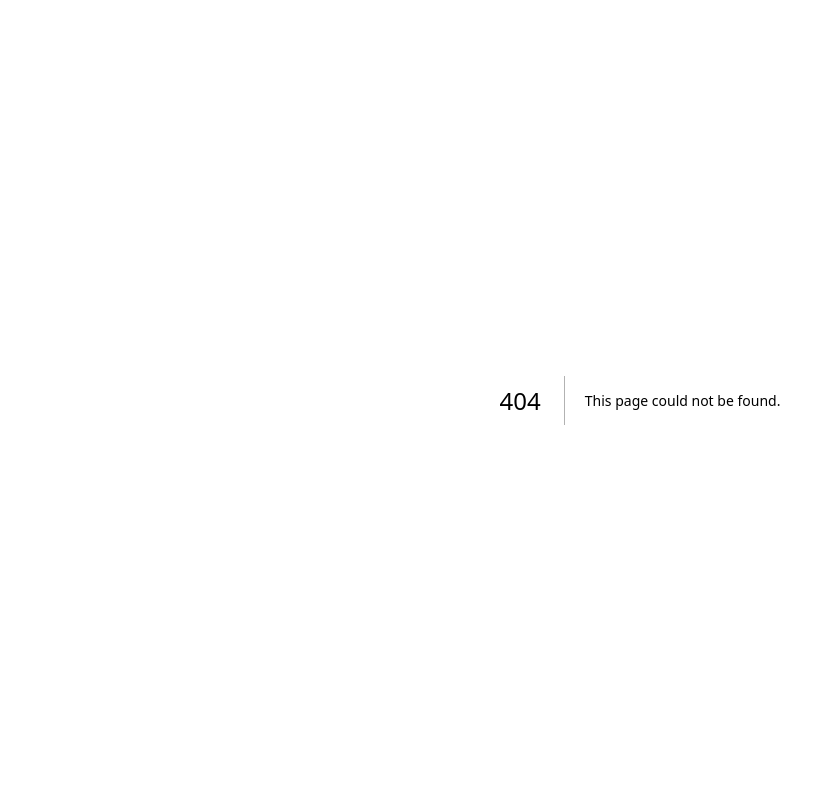
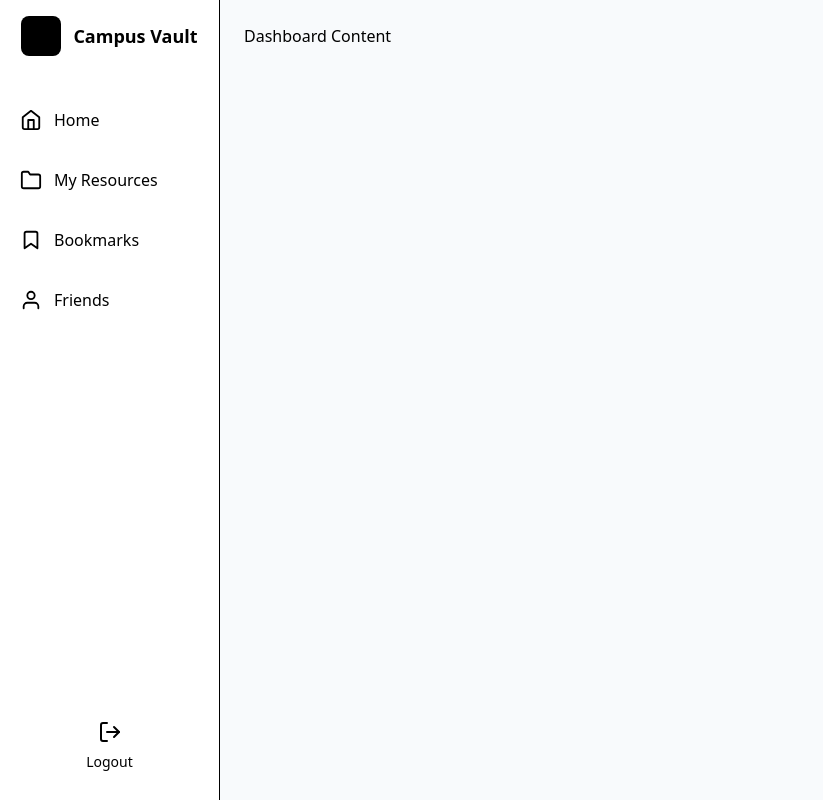
Before and after one commit to Aisha-shaikh578/CampusVault, a Next.js app: page /dashboard in a window 1280 px wide. Before the commit this address had no page. Shown: the whole page, without its empty margins (0-823 px from the left). Built offline with nearby package versions, Linux system fonts and the light colour scheme.

Commit message:
Completed styling the UI for sidebar

```diff
--- /dev/null
+++ b/app/dashboard/page.tsx
@@ -0,0 +1,13 @@
+import Sidebar from '@/components/Sidebar'
+import React from 'react'
+
+export default function page() {
+  return (
+    <div className='flex'>
+      <Sidebar />
+      <main className='flex-1 p-6'>
+        Dashboard Content
+      </main>
+    </div>
+  )
+}
--- a/app/page.tsx
+++ b/app/page.tsx
@@ -1,9 +1,8 @@
+import { redirect } from 'next/navigation'
 import React from 'react'
 
 export default function page() {
   return (
-    <div>
-      Campus Vault
-    </div>
+    redirect('/dashboard')
   )
 }
--- /dev/null
+++ b/components/Sidebar.tsx
@@ -0,0 +1,78 @@
+"use client";
+
+import Link from "next/link";
+import {
+  FiHome,
+  FiFolder,
+  FiBookmark,
+  FiUser,
+  FiLogOut,
+} from "react-icons/fi";
+
+const menuItems = [
+  {
+    name: "Home",
+    icon: FiHome,
+    href: "/dashboard",
+  },
+  {
+    name: "My Resources",
+    icon: FiFolder,
+    href: "/resources",
+  },
+  {
+    name: "Bookmarks",
+    icon: FiBookmark,
+    href: "/bookmarks",
+  },
+  {
+    name: "Friends",
+    icon: FiUser,
+    href: "/friends",
+  },
+];
+
+export default function Sidebar() {
+  return (
+    <aside className="flex h-screen flex-col justify-between border-r bg-white px-2 py-4 lg:w-55 w-20">
+      <div>
+        {/* Logo */}
+        <div className="mb-10 flex items-center justify-center gap-3 px-2">
+          <div className="h-10 w-10 rounded-lg bg-black" />
+
+          <span className="hidden lg:block text-lg font-bold">
+            Campus Vault
+          </span>
+        </div>
+
+        {/* Navigation */}
+        <nav className="flex flex-col gap-3">
+          {menuItems.map((item) => {
+            const Icon = item.icon;
+
+            return (
+              <Link
+                key={item.name}
+                href={item.href}
+                className="flex items-center justify-center lg:justify-start gap-3 rounded-lg p-3 hover:text-white hover:bg-[#4338ca] transition"
+              >
+                <Icon size={22} />
+
+                <span className="hidden lg:block">
+                  {item.name}
+                </span>
+              </Link>
+            );
+          })}
+        </nav>
+      </div>
+
+      {/* Logout */}
+      <button className="flex flex-col items-center gap-2 rounded-lg p-3 cursor-pointer hover:text-white hover:bg-[#4338ca] transition">
+        <FiLogOut size={24} />
+
+        <span className="text-sm">Logout</span>
+      </button>
+    </aside>
+  );
+}
--- a/package.json
+++ b/package.json
@@ -11,7 +11,8 @@
   "dependencies": {
     "next": "16.2.6",
     "react": "19.2.4",
-    "react-dom": "19.2.4"
+    "react-dom": "19.2.4",
+    "react-icons": "^5.6.0"
   },
   "devDependencies": {
     "@tailwindcss/postcss": "^4",
```
Also changed, not shown: 1 other file (tests, documents, lock files or other folders).
